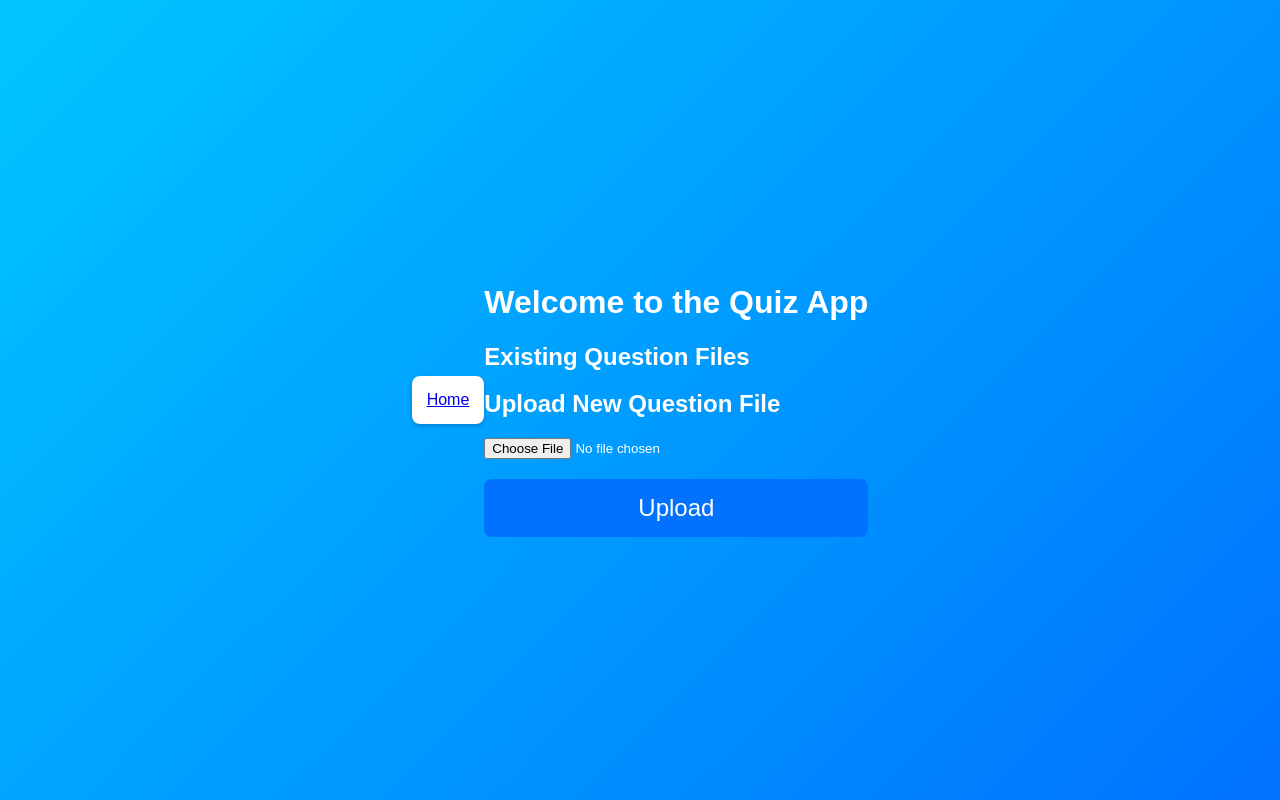
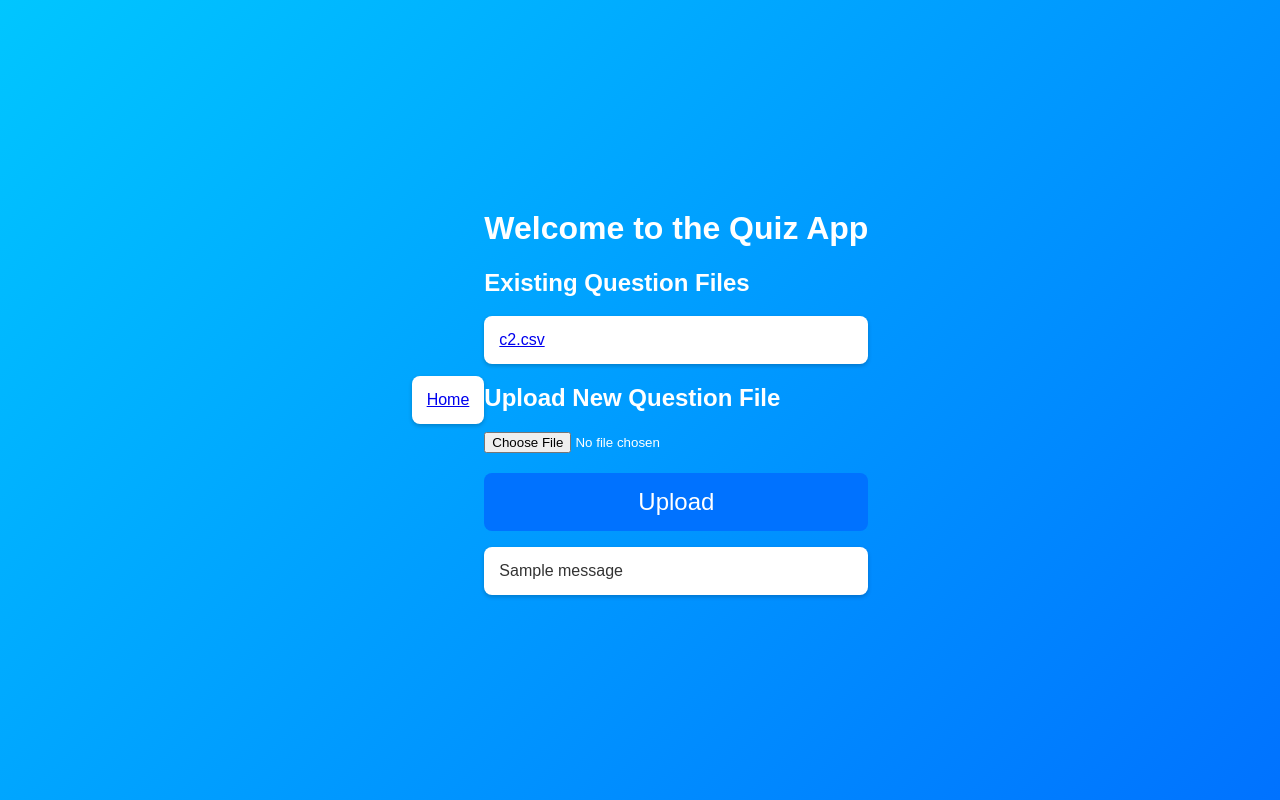
Before and after one commit to hussainashiqktk/TestThySelf, a Flask app: page / in a window 1280 px wide. Run offline with Flask 3, Linux system fonts and the light colour scheme; one stand-in notice (Sample message) is shown.

Commit message:
Update index.html

```diff
--- a/templates/index.html
+++ b/templates/index.html
@@ -19,8 +19,8 @@
         <!-- Display existing question files -->
         <h2>Existing Question Files</h2>
         <ul>
-            {% for file in question_files %}
-            <li><a href="{{ url_for('load_questions', filename=file) }}">{{ file }}</a></li>
+            {% for file in files %}
+            <li><a href="{{ url_for('select_file', filename=file) }}">{{ file }}</a></li>
             {% endfor %}
         </ul>
 
@@ -30,6 +30,17 @@
             <input type="file" name="file" accept=".csv" required>
             <button type="submit">Upload</button>
         </form>
+
+        <!-- Flash messages -->
+        {% with messages = get_flashed_messages(with_categories=true) %}
+            {% if messages %}
+                <ul class="flash-messages">
+                    {% for category, message in messages %}
+                        <li class="{{ category }}">{{ message }}</li>
+                    {% endfor %}
+                </ul>
+            {% endif %}
+        {% endwith %}
     </div>
 </body>
 </html>
```
